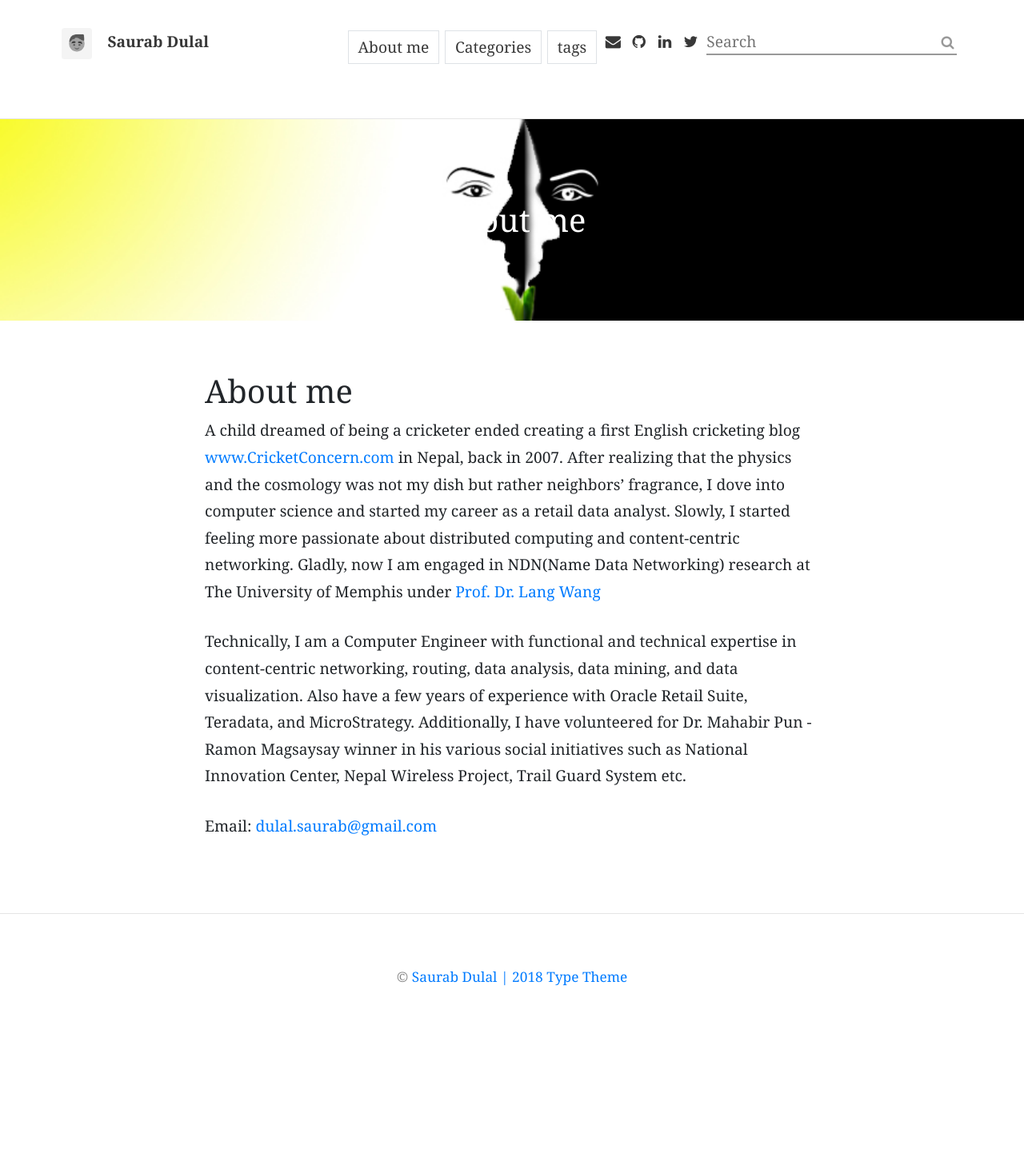
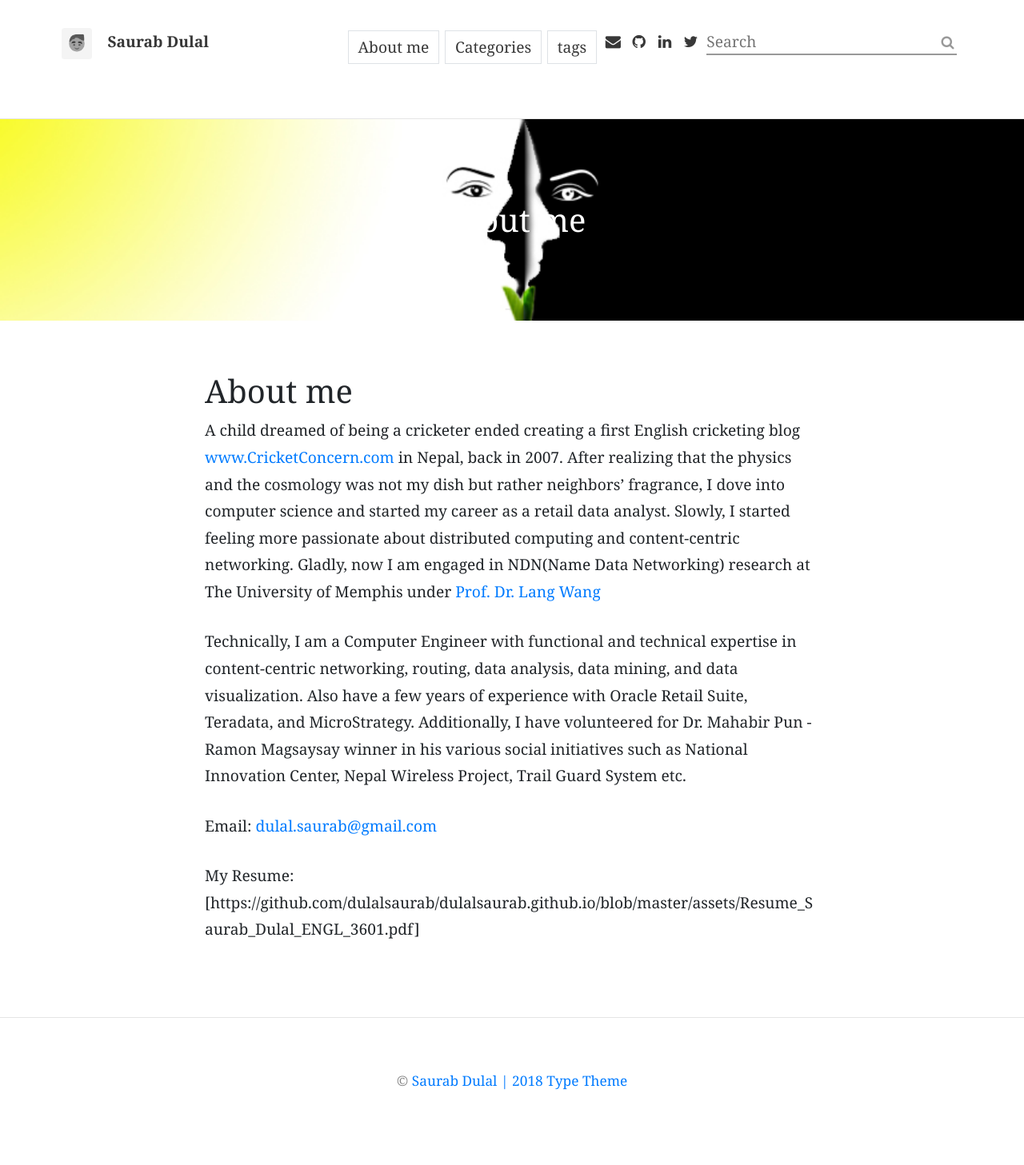
Before and after one commit to dulalsaurab/dulalsaurab.github.io_old, a Jekyll site: the page built from about.md, in a window 1280 px wide. Shown: the whole page at 80% size. Built offline with Jekyll 4.4.1, drawn with Linux system fonts in a browser that asks for light colours; nearby versions of some CDN libraries; our own code applies the rules of GitHub Pages for plain Markdown files; before the commit the page ends 1327 px from its top, so only the background shows below that.

Commit message:
Update about.md

```diff
--- a/about.md
+++ b/about.md
@@ -16,3 +16,5 @@ Gladly, now I am engaged in NDN(Name Data Networking) research at The University
 Technically, I am a Computer Engineer with functional and technical expertise in content-centric networking, routing, data analysis, data mining, and data visualization. Also have a few years of experience with Oracle Retail Suite, Teradata, and MicroStrategy. Additionally, I have volunteered for Dr. Mahabir Pun - Ramon Magsaysay winner in his various social initiatives such as National Innovation Center, Nepal Wireless Project, Trail Guard System etc.
 
 Email: [dulal.saurab@gmail.com](mailto:dulal.saurab@gmail.com)
+
+My Resume: [https://github.com/dulalsaurab/dulalsaurab.github.io/blob/master/assets/Resume_Saurab_Dulal_ENGL_3601.pdf]
```
